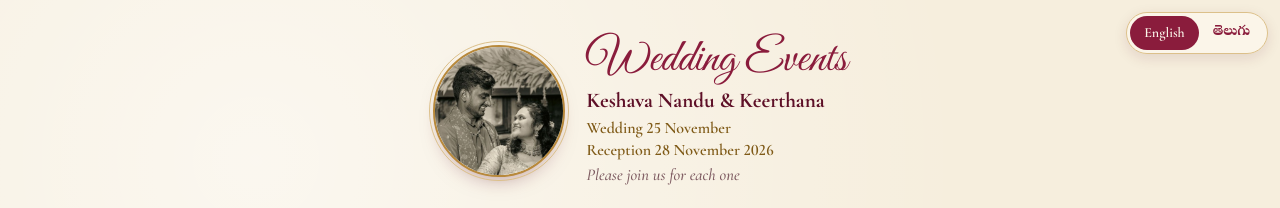
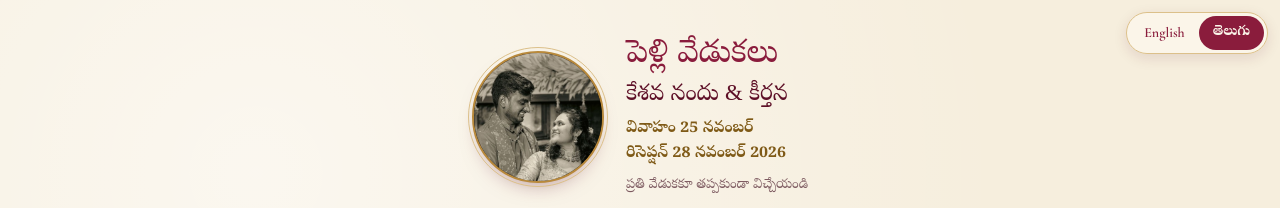
Before and after one commit to manoj036/keshava-nandu-weds-keerthana, a plain HTML site: page events.html in a window 1280 px wide. Shown: the top 208 px of the page. Drawn offline with nearby package versions, Linux system fonts and the light colour scheme; a web font is replaced by a local one.

Commit message:
Make Telugu the default language and link preview
Both pages open in Telugu unless the visitor picks English or the link
has ?lang=en; only an explicit choice is remembered now. The WhatsApp
preview image, title and description are in Telugu.

Co-Authored-By: Claude Fable 5.2 <noreply@anthropic.com>

```diff
--- a/assets/js/main.js
+++ b/assets/js/main.js
@@ -3,22 +3,24 @@
   var root = document.documentElement;
 
   /* ---------- Language ---------- */
-  var LANG_KEY = "kk-lang";
+  /* Telugu is the default. A visitor's own choice is remembered; "kk-lang-choice" replaces the old
+     "kk-lang" key, which was also written on every visit and so held "en" for everyone. */
+  var LANG_KEY = "kk-lang-choice";
   function store(k, v) { try { v === undefined ? (v = localStorage.getItem(k)) : localStorage.setItem(k, v); return v; } catch (e) { return null; } }
 
-  function setLang(lang) {
-    if (lang !== "te") lang = "en";
+  function setLang(lang, remember) {
+    if (lang !== "en") lang = "te";
     root.setAttribute("data-lang", lang);
     root.setAttribute("lang", lang);
     document.querySelectorAll("[data-set-lang]").forEach(function (b) {
       b.setAttribute("aria-pressed", String(b.getAttribute("data-set-lang") === lang));
     });
-    store(LANG_KEY, lang);
+    if (remember) store(LANG_KEY, lang);
   }
   var urlLang = new URLSearchParams(location.search).get("lang");
-  var initialLang = urlLang === "te" || urlLang === "en" ? urlLang : (store(LANG_KEY) || "en");
+  var initialLang = urlLang === "te" || urlLang === "en" ? urlLang : (store(LANG_KEY) || "te");
   document.querySelectorAll("[data-set-lang]").forEach(function (b) {
-    b.addEventListener("click", function () { setLang(b.getAttribute("data-set-lang")); });
+    b.addEventListener("click", function () { setLang(b.getAttribute("data-set-lang"), true); });
   });
 
   setLang(initialLang);
--- a/events.html
+++ b/events.html
@@ -1,5 +1,5 @@
 <!doctype html>
-<html lang="en" data-lang="en">
+<html lang="te" data-lang="te">
 <head>
 <meta charset="utf-8">
 <meta name="viewport" content="width=device-width, initial-scale=1, viewport-fit=cover">
@@ -11,15 +11,16 @@
 
 <!-- WhatsApp / social link preview -->
 <meta property="og:type" content="website">
-<meta property="og:title" content="Wedding Events · Keshava Nandu &amp; Keerthana">
-<meta property="og:description" content="Wedding 25 November · Reception 28 November 2026. Dates, times and directions for every event.">
+<meta property="og:title" content="పెళ్లి వేడుకలు · కేశవ నందు &amp; కీర్తన">
+<meta property="og:description" content="వివాహం 25 నవంబర్ · రిసెప్షన్ 28 నవంబర్ 2026. ప్రతి వేడుకకూ తప్పకుండా విచ్చేయండి.">
 <meta property="og:url" content="https://manoj036.github.io/keshava-nandu-weds-keerthana/events.html">
-<meta property="og:image" content="https://manoj036.github.io/keshava-nandu-weds-keerthana/assets/art/og-invite.jpg">
+<meta property="og:image" content="https://manoj036.github.io/keshava-nandu-weds-keerthana/assets/art/og-invite-te.jpg">
 <meta property="og:image:width" content="1200">
 <meta property="og:image:height" content="630">
 <meta property="og:image:type" content="image/jpeg">
-<meta property="og:image:alt" content="Keshava Nandu and Keerthana. Wedding 25 Nov, Reception 28 Nov 2026">
-<meta property="og:site_name" content="Gubba vari Pendli Pilupu">
+<meta property="og:image:alt" content="కేశవ నందు &amp; కీర్తన. వివాహం 25 నవంబర్, రిసెప్షన్ 28 నవంబర్ 2026">
+<meta property="og:site_name" content="గుబ్బ వారి పెండ్లిపిలుపు">
+<meta property="og:locale" content="te_IN">
 <meta name="twitter:card" content="summary_large_image">
 
 <link rel="icon" href="assets/art/ganesha.png" type="image/png">
@@ -34,8 +35,8 @@
 
 <!-- Language toggle -->
 <div class="lang-toggle" role="group" aria-label="Language / భాష">
-  <button type="button" data-set-lang="en" aria-pressed="true">English</button>
-  <button type="button" data-set-lang="te" aria-pressed="false" lang="te">తెలుగు</button>
+  <button type="button" data-set-lang="en" aria-pressed="false">English</button>
+  <button type="button" data-set-lang="te" aria-pressed="true" lang="te">తెలుగు</button>
 </div>
 
 <main>
```
Also changed, not shown: index.html (+9 -8 lines), assets/art/og-invite-te.jpg (added), 1 other file.
